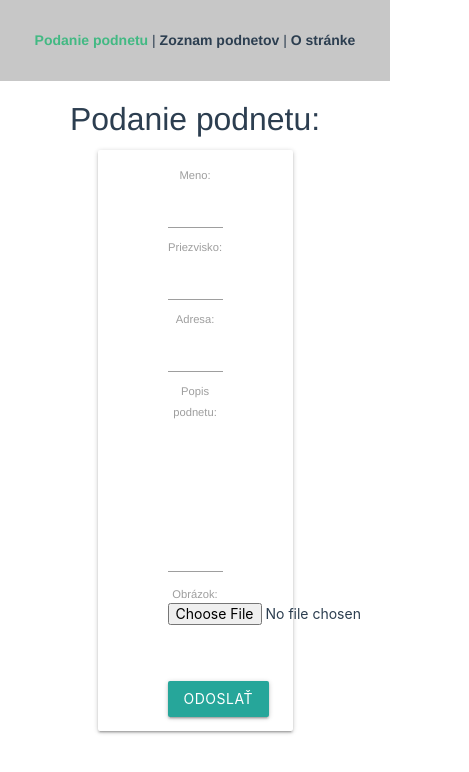
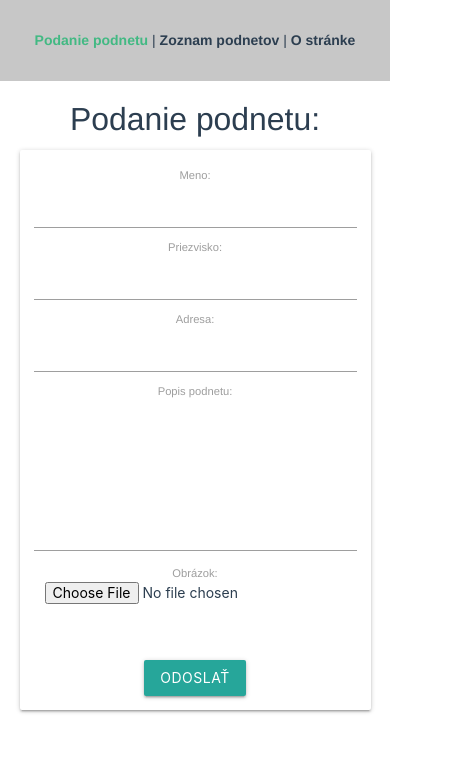
Before and after one commit to Melrok1/form_blascak, a Vue app: page / in a window 390 px wide. Shown: the top 772 px of the page, 469 px wide, since content can reach past the window. Built offline with nearby package versions, Linux system fonts and the light colour scheme.

Commit message:
Add media queries to form

```diff
--- a/src/views/Home.vue
+++ b/src/views/Home.vue
@@ -123,4 +123,22 @@ export default {
   display: block;
 }
 
+@media only screen and (max-width: 850px) {
+  .inputForm {
+    width: 70%;
+    margin: 0 auto;
+    padding: 1rem 3rem;
+  }
+}
+
+@media only screen and (max-width: 600px) {
+  .inputForm {
+    width: 90%;
+    margin: 0 auto;
+    padding: 1rem 1rem;
+  }
+}
+
+
+
 </style>
```
